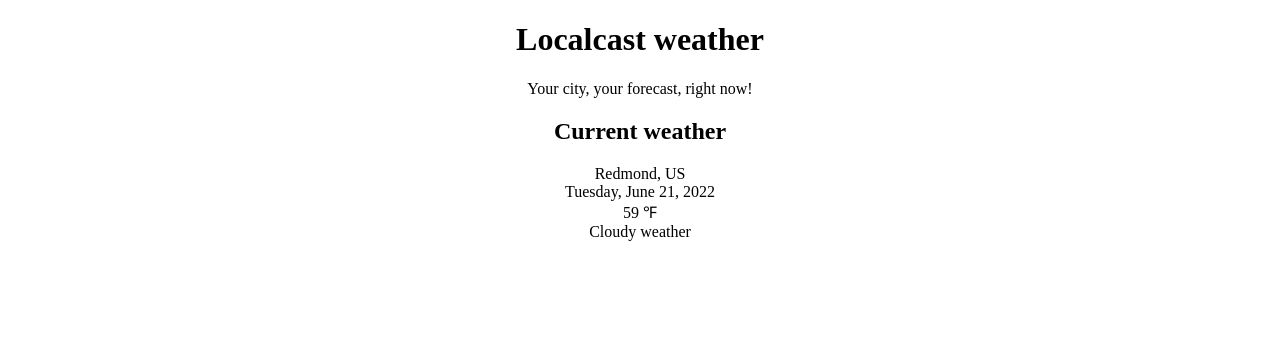
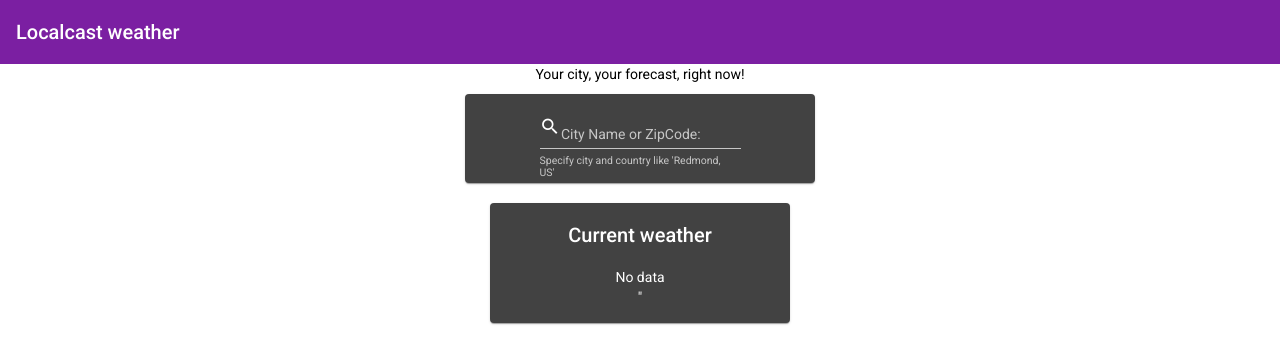
Before and after one commit to iksak27/local-weather-app-WD13, an Angular app: page / in a window 1280 px wide. Shown: the top 364 px of the page. Built offline with nearby package versions, Linux system fonts and the light colour scheme; no server answers.

Commit message:
Class 5 and 6

```diff
--- a/angular.json
+++ b/angular.json
@@ -27,6 +27,7 @@
               "src/assets"
             ],
             "styles": [
+              "./node_modules/@angular/material/prebuilt-themes/purple-green.css",
               "src/styles.css"
             ],
             "scripts": []
@@ -94,6 +95,7 @@
               "src/assets"
             ],
             "styles": [
+              "./node_modules/@angular/material/prebuilt-themes/purple-green.css",
               "src/styles.css"
             ],
             "scripts": []
--- a/package.json
+++ b/package.json
@@ -11,10 +11,12 @@
   "private": true,
   "dependencies": {
     "@angular/animations": "^14.0.0",
+    "@angular/cdk": "^14.0.2",
     "@angular/common": "^14.0.0",
     "@angular/compiler": "^14.0.0",
     "@angular/core": "^14.0.0",
     "@angular/forms": "^14.0.0",
+    "@angular/material": "^14.0.2",
     "@angular/platform-browser": "^14.0.0",
     "@angular/platform-browser-dynamic": "^14.0.0",
     "@angular/router": "^14.0.0",
--- a/src/app/app.component.html
+++ b/src/app/app.component.html
@@ -1,8 +1,15 @@
 <div style="text-align: center;">
-<h1>
+<mat-toolbar color="primary">
   Localcast weather
-</h1>
+</mat-toolbar>
 <div>Your city, your forecast, right now!</div>
-<h2>Current weather</h2>
+<div style="width: 350px; margin: auto; padding: 10px;">
+  <mat-card>
+  <app-city-search></app-city-search>
+</mat-card></div>
+  <div style="width: 300px; margin: auto; padding: 10px;">
+    <mat-card>
+  <h2>Current weather</h2>
 <app-current-weather></app-current-weather>
-</div>
+</mat-card>
+</div></div>
--- /dev/null
+++ b/src/app/city-search/city-search.component.html
@@ -0,0 +1,11 @@
+<form>
+    <mat-form-field>
+        <mat-label>City Name or ZipCode:</mat-label>
+        <mat-icon matPrefix>search</mat-icon>
+        <input matInput [formControl]="search" />
+    <mat-hint>Specify city and country like 'Redmond, US'</mat-hint>
+    <mat-error *ngIf="search.invalid">
+        Type more than three characters to search
+    </mat-error>
+</mat-form-field>
+</form>
--- /dev/null
+++ b/src/app/city-search/city-search.component.ts
@@ -0,0 +1,26 @@
+import { Component, EventEmitter, OnInit, Output } from '@angular/core';
+import { FormControl, Validators } from '@angular/forms';
+import { debounceTime } from 'rxjs';
+
+@Component({
+  selector: 'app-city-search',
+  templateUrl: './city-search.component.html',
+  styleUrls: ['./city-search.component.css']
+})
+export class CitySearchComponent implements OnInit {
+  @Output() searchEvent = new EventEmitter<string>()
+
+  search = new FormControl('', [Validators.minLength(3)])
+  constructor() { }
+
+  ngOnInit(): void {
+    this.search.valueChanges
+    .pipe(debounceTime(1000))
+    .subscribe(data => {
+      if(!this.search.invalid){
+        this.searchEvent.emit(data)
+    }
+    })
+  }
+
+}
--- a/src/app/current-weather/current-weather.component.html
+++ b/src/app/current-weather/current-weather.component.html
@@ -1,14 +1,17 @@
-<div>
-    <div>
+<div *ngIf="current">
+    <div *ngIf="current.city">
 
     <span>{{current.city}}, {{current.country}}</span><br />
     <span>{{current.date | date: 'fullDate'}}</span>
 </div>
-<div>
+<div *ngIf="current.image">
     <img [src]="current.image" />
     <span>{{current.temperature | number: '1.0-0'}} &#8457;</span>
 </div>
 <div>
     {{current.description}}
 </div>
+<div *ngIf="!current.city">
+    No data
+</div>"
 </div>
--- a/src/app/current-weather/current-weather.component.ts
+++ b/src/app/current-weather/current-weather.component.ts
@@ -1,5 +1,6 @@
 import { Component, OnInit } from '@angular/core';
 import { ICurrentWeather } from '../icurrent-weather';
+import { WeatherService } from '../weather.service';
 
 @Component({
   selector: 'app-current-weather',
@@ -8,18 +9,19 @@ import { ICurrentWeather } from '../icurrent-weather';
 })
 export class CurrentWeatherComponent implements OnInit {
 current: ICurrentWeather
-  constructor() {
+  constructor(private weatherService: WeatherService) {
   this.current = {
-    city: 'Redmond',
-    country: 'US',
+    city: '',
+    country: '',
     date: new Date(),
     image: '',
-    temperature: 59,
-    description: "Cloudy weather"
+    temperature: 0,
+    description: ""
 }
    }
 
   ngOnInit(): void {
+    this.weatherService.getCurrentWeather('Redmond', 'US').subscribe(data => this.current = data)
   }
 
 }
--- a/src/app/weather.service.ts
+++ b/src/app/weather.service.ts
@@ -1,6 +1,7 @@
 import { Injectable } from '@angular/core';
 import { HttpClient } from '@angular/common/http';
 import { environment } from 'src/environments/environment';
+import { map } from 'rxjs/operators';
 import { ICurrentWeatherData } from './icurrent-weather-data';
 
 @Injectable({
@@ -10,8 +11,17 @@ export class WeatherService {
 
   constructor(private httpClient: HttpClient) { }
 
-  getCurrentWeather(city: string, country: string){
-   this.httpClient.get<ICurrentWeatherData>(`https://api.openweathermap.org/data/2.5/weather?q=${city},${country}&appid=${environment.appId}`)
+  getCurrentWeather(search: string | number, country?: string){
+let uriParams = '';
+if(typeof search === 'string'){
+  uriParams = `q=${search}`
+} else {
+  uriParams = `zip=${search}`
+}
+if (country) {
+  uriParams = `${uriParams},${country}`
+}
+    return this.httpClient.get<ICurrentWeatherData>(`https://api.openweathermap.org/data/2.5/weather?${uriParams}&appid=${environment.appId}`).pipe(map(data => this.transformToICurrentWeather(data)))
   }
   transformToICurrentWeather(data: ICurrentWeatherData){
     return {
--- a/src/index.html
+++ b/src/index.html
@@ -6,8 +6,11 @@
   <base href="/">
   <meta name="viewport" content="width=device-width, initial-scale=1">
   <link rel="icon" type="image/x-icon" href="favicon.ico">
+  <link rel="preconnect" href="https://fonts.gstatic.com">
+  <link href="https://fonts.googleapis.com/css2?family=Roboto:wght@300;400;500&display=swap" rel="stylesheet">
+  <link href="https://fonts.googleapis.com/icon?family=Material+Icons" rel="stylesheet">
 </head>
-<body>
+<body class="mat-typography">
   <app-root></app-root>
 </body>
 </html>
--- a/src/styles.css
+++ b/src/styles.css
@@ -1 +1,4 @@
 /* You can add global styles to this file, and also import other style files */
+
+html, body { height: 100%; }
+body { margin: 0; font-family: Roboto, "Helvetica Neue", sans-serif; }
```
Also changed, not shown: src/app/app.module.ts (+21 -4 lines), src/app/city-search/city-search.component.css (added), 2 other files (tests, documents, lock files or other folders).
